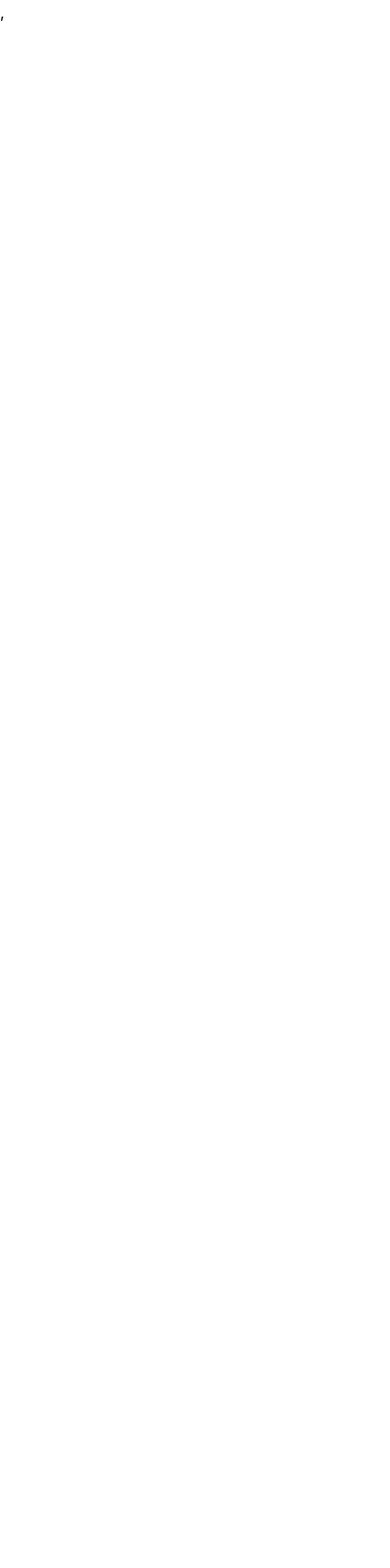
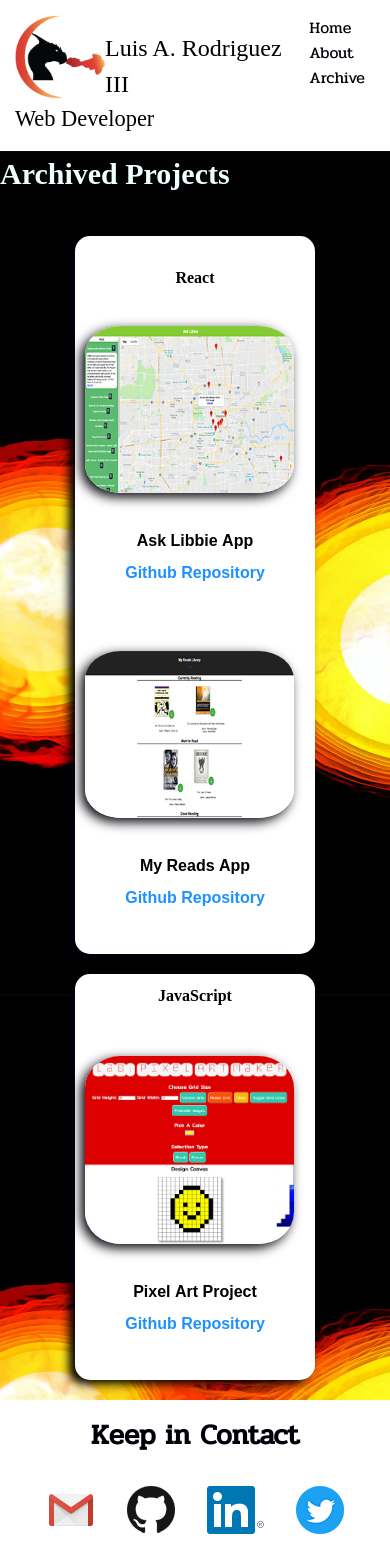
Before and after one commit to lourod1987/portfolio, a React (Vite) app: page /archive in a window 390 px wide. Before the commit this address had no page. Shown: the top 1568 px of the page. Before the commit the page ends 844 px from the top, so only its background shows below. Built offline with nearby package versions, Linux system fonts and the light colour scheme; a web font is replaced by a local one.

Commit message:
Add new project, style fixes for mobile, and new Archive page for old projects

```diff
--- a/src/App.css
+++ b/src/App.css
@@ -330,6 +330,7 @@ main h3 {
 
   .skill-jquery {
     grid-row-start: 1;
+    padding: 10px !important;
   }
 
   .skill-html {
@@ -338,6 +339,14 @@ main h3 {
 
   .skill-js {
     grid-row-start: 2;
+    padding: 10px !important;
+  }
+
+  .skill-jquery span.project-label {
+    font-size: 16px;
+  }
+  .skill-js span.project-label {
+    font-size: 16px;
   }
 
   main div.about-me-text {
@@ -590,7 +599,7 @@ main {
   background: url("./assets/nasaNeutronStars_1920.jpg") no-repeat center center fixed;
   background-size: cover;
   max-width: 100%;
-  padding: 2em;
+  padding: 1em;
   /* min-height: 2500px; */
 }
 
@@ -721,7 +730,7 @@ ul {
     margin-top: 10px;
   }
   .repo-link a {
-    color:#000009;
+    color:dodgerblue;
     &:hover {
       color:#0059a8;
     }
--- a/src/components/AboutComponent.jsx
+++ b/src/components/AboutComponent.jsx
@@ -3,7 +3,7 @@ import profilePic from '../assets/professional_profile.jpeg';
 function AboutComponent() {
   return (
     <div>
-      <main className='min-h-[5400px] sm:min-h-[600px]'>
+      <main className='min-h-[5400px] sm:min-h-[600px] !pb-6'>
         <div className="about-me-text">
           <figure>
             <img id="loupic" src={profilePic} alt="Professional headeshot of Luis"/>
--- /dev/null
+++ b/src/components/ArchiveComponent.jsx
@@ -0,0 +1,52 @@
+import speedTestPreview from '../assets/typingSpeedTestPreview.jpg';
+import finalFrontierPreview from '../assets/finalFrontierPreview.jpg';
+import mythicPreview from '../assets/mythicPreview.jpg';
+import pixelPreview from '../assets/pixelArtPreview.jpg';
+import techAggPreview from '../assets/techAggPreview.jpg';
+import askLibbiePreview from '../assets/Ask-Libbie-App-preview.png';
+import myReadsPreview from '../assets/Book-Reads-App.png';
+
+function ArchiveComponent () {
+  return (
+    <main className="whole-body sm:min-h-[600px] min-h-[1200px]">
+      <h2 className="intro-text">
+        <strong>Archived Projects</strong>
+      </h2>
+      <section className="skillset">
+      <div className="skill-jquery">
+          <ul className="projects">
+            <h2 className='font-bold'>React</h2>
+            <li>
+              <a href="https://ask-libbie.netlify.app/" title="Link to Ask Libbie React App">
+                <img src={askLibbiePreview} alt="Preview of Ask Libbie App"/>
+              </a>
+              <span class="project-label">Ask&nbsp;Libbie&nbsp;App</span>
+              <span class="repo-link"><a href="https://github.com/lourod1987/ask-libbie-frontend" target="_blank">Github Repository</a></span>
+            </li>
+            <li>
+              <a href="https://myreadsapp.netlify.app/" title="Link to My Reads React App">
+                <img src={myReadsPreview} alt="Preview of My Reads App"/>
+              </a>
+              <span class="project-label">My&nbsp;Reads&nbsp;App</span>
+              <span class="repo-link"><a href="https://github.com/lourod1987/MyReads" target="_blank">Github Repository</a></span>
+            </li>
+          </ul>
+        </div>
+        <div className="skill-js">
+          <h2 className='font-bold'>JavaScript</h2>
+          <ul className="projects">
+            <li>
+              <a href="https://lourod1987.github.io/pixelart/" title="Link to Pixel Art Project made with jQuery">
+                <img src={pixelPreview} alt="Preview of Pixel Art Maker project"/>
+              </a>
+              <span class="project-label">Pixel&nbsp;Art&nbsp;Project</span>
+              <span class="repo-link"><a href="https://github.com/lourod1987/pixelart" target="_blank">Github Repository</a></span>
+            </li>
+          </ul>
+        </div>
+      </section>
+    </main>
+  );
+}
+
+export default ArchiveComponent;
--- a/src/components/HeaderComponent.jsx
+++ b/src/components/HeaderComponent.jsx
@@ -20,6 +20,9 @@ function HeaderComponent() {
           <li>
             <NavLink to="/about">About</NavLink>
           </li>
+          <li>
+            <NavLink to="/archive">Archive</NavLink>
+          </li>
           {/* <li>
               <a href="portfolio-page.html" title="Link to Portfolio Examples page">Portfolio</a>
           </li> */}
--- a/src/components/HomeComponent.jsx
+++ b/src/components/HomeComponent.jsx
@@ -1,17 +1,15 @@
 // import { useState } from 'react';
-// import speedTestPreview from './img/typingSpeedTestPreview.jpg';
 import finalFrontierPreview from '../assets/finalFrontierPreview.jpg';
 import mythicPreview from '../assets/mythicPreview.jpg';
-import pixelPreview from '../assets/pixelArtPreview.jpg';
 import techAggPreview from '../assets/techAggPreview.jpg';
-import askLibbiePreview from '../assets/Ask-Libbie-App-preview.png';
-import myReadsPreview from '../assets/Book-Reads-App.png';
+import spotifyCreationPlaylistPreview from '../assets/spotifyCreationPlaylistPreview.png';
 
 function HomeComponent() {
 
 
   return (
     <main className="whole-body sm:min-h-[600px] min-h-[2500px]">
+      <div className='!pl-6 !pt-4'>
         <h2 className="intro-text">
           <strong>Welcome</strong>
         </h2>
@@ -22,16 +20,39 @@ function HomeComponent() {
           <li><i className="fab fa-css3-alt css"></i></li>
           <li><i className="fab fa-js-square js"></i></li>
         </ul>
-      <section className="skillset">
+      </div>
+      <section className="!mb-4 skillset">
+      <div className="skill-jquery">
+          <ul className="projects">
+          <h2 className='font-bold'>React</h2>
+            <li>
+              <span>⭐ New ⭐</span>
+              <a href="https://spotify-playlist-creation.netlify.app/authorize" title="Link Spotify Playlist Creation React App">
+                <img src={spotifyCreationPlaylistPreview} alt="Preview of Spotify Playlist Creation App"/>
+              </a>
+              <span class="project-label">Spotify&nbsp;Creation&nbsp;Playlist&nbsp;App</span>
+              <span class="repo-link"><a href="https://github.com/lourod1987/jammming" target="_blank">Github Repository</a></span>
+            </li>
+            <h2 className='font-bold'>React + Redux</h2>
+            <li>
+              <span role="img" aria-label="Fix in progress">🔧 Improvements Incoming 🔧</span>
+              <a href="https://techagg.netlify.app/" title="Link to TechAgg React + Redux App">
+                <img src={techAggPreview} alt="Preview of TechAgg App"/>
+              </a>
+              <span class="project-label">TechAgg</span>
+              <span class="repo-link"><a href="https://github.com/lourod1987/techagg" target="_blank">Github Repository</a></span>
+            </li>
+          </ul>
+        </div>
         <div className="skill-js">
-          <h2>JavaScript</h2>
+          <h2 className='font-bold'>JavaScript</h2>
           <ul className="projects">
             <li>
               <a href="https://lourod1987.github.io/Final-Frontierv2/" title="Link to Final Frontier made with OO JS">
                 <img src={finalFrontierPreview} alt="Preview of Final Frontier game"/>
               </a>
               <span class="project-label">Final&nbsp;Frontier</span>
-              <span class="repo-link"><a href="https://github.com/lourod1987/Final-Frontierv2">Github Repository</a></span>
+              <span class="repo-link"><a href="https://github.com/lourod1987/Final-Frontierv2" target="_blank">Github Repository</a></span>
             </li>
             <li>
               <h2>jQuery</h2>
@@ -39,42 +60,7 @@ function HomeComponent() {
                 <img src={mythicPreview} alt="Preview of Pixel Art Maker project"/>
               </a>
               <span class="project-label">Mythic&nbsp;Matching&nbsp;Game</span>
-              <span class="repo-link"><a href="https://github.com/lourod1987/mythic-concentration">Github Repository</a></span>
-            </li>
-            <li>
-              <a href="https://lourod1987.github.io/pixelart/" title="Link to Pixel Art Project made with jQuery">
-                <img src={pixelPreview} alt="Preview of Pixel Art Maker project"/>
-              </a>
-              <span class="project-label">Pixel&nbsp;Art&nbsp;Project</span>
-              <span class="repo-link"><a href="https://github.com/lourod1987/pixelart">Github Repository</a></span>
-            </li>
-          </ul>
-        </div>
-        <div className="skill-jquery">
-          <ul className="projects">
-            <h2>React + Redux</h2>
-            <li>
-              <span role="img" aria-label="Fix in progress">🔧 Fix in Progress 🔧</span>
-              <a href="https://techagg.netlify.app/" title="Link to TechAgg React + Redux App">
-                <img src={techAggPreview} alt="Preview of TechAgg App"/>
-              </a>
-              <span class="project-label">TechAgg</span>
-              <span class="repo-link"><a href="https://github.com/lourod1987/techagg">Github Repository</a></span>
-            </li>
-            <h2>React</h2>
-            <li>
-              <a href="https://ask-libbie.netlify.app/" title="Link to Ask Libbie React App">
-                <img src={askLibbiePreview} alt="Preview of Ask Libbie App"/>
-              </a>
-              <span class="project-label">Ask&nbsp;Libbie&nbsp;App</span>
-              <span class="repo-link"><a href="https://github.com/lourod1987/ask-libbie-frontend">Github Repository</a></span>
-            </li>
-            <li>
-              <a href="https://myreadsapp.netlify.app/" title="Link to My Reads React App">
-                <img src={myReadsPreview} alt="Preview of My Reads App"/>
-              </a>
-              <span class="project-label">My&nbsp;Reads&nbsp;App</span>
-              <span class="repo-link"><a href="https://github.com/lourod1987/MyReads">Github Repository</a></span>
+              <span class="repo-link"><a href="https://github.com/lourod1987/mythic-concentration" target="_blank">Github Repository</a></span>
             </li>
           </ul>
         </div>
--- a/src/main.jsx
+++ b/src/main.jsx
@@ -1,9 +1,10 @@
 import { StrictMode } from 'react';
 import { createRoot } from 'react-dom/client';
 import { BrowserRouter, Routes, Route } from 'react-router';
-import './index.css';
 import HomePage from './pages/HomePage.jsx';
 import AboutPage from './pages/AboutPage.jsx';
+import ArchivePage from './pages/ArchivePage.jsx';
+import './index.css';
 // import './App.css'
 
 createRoot(document.getElementById('root')).render(
@@ -12,6 +13,7 @@ createRoot(document.getElementById('root')).render(
       <Routes>
         <Route path="/" element={<HomePage />} />
         <Route path="/about" element={<AboutPage />} />
+        <Route path="/archive" element={<ArchivePage />} />
       </Routes>
     </StrictMode>,
   </BrowserRouter>
--- /dev/null
+++ b/src/pages/ArchivePage.jsx
@@ -0,0 +1,15 @@
+import ArchiveComponent from '../components/ArchiveComponent';
+import HeaderComponent from "../components/HeaderComponent";
+import FooterComponent from "../components/FooterComponent";
+
+function ArchivePage () {
+  return (
+    <>
+      <HeaderComponent />
+      <ArchiveComponent />
+      <FooterComponent />
+    </>
+  );
+}
+
+export default ArchivePage;
```
Also changed, not shown: src/assets/spotifyCreationPlaylistPreview.png (added). Lines whose indentation alone changed are shown as unchanged.
